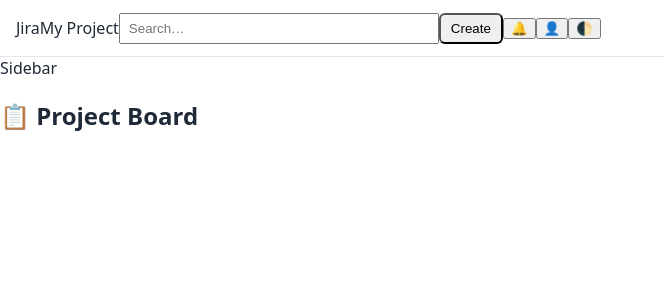
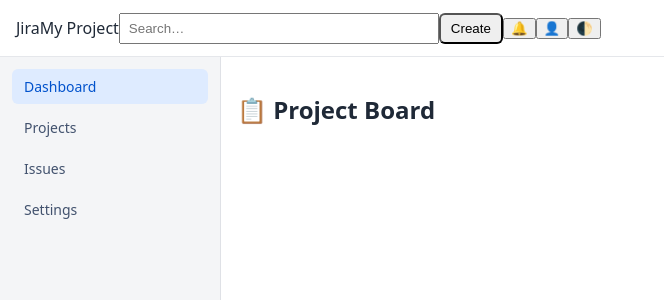
Before and after one commit to nikhilshakohi/jira-frontend, a React (Vite) app: page / in a window 1280 px wide. Shown: the top 300 px of the page, without its empty margins (0-664 px from the left). Built offline with nearby package versions, Linux system fonts and the light colour scheme.

Commit message:
Added sidebar

```diff
--- a/src/app/AppLayout.tsx
+++ b/src/app/AppLayout.tsx
@@ -1,18 +1,16 @@
 import { Outlet } from "react-router-dom";
 import Header from "../components/header/Header";
+import Sidebar from "../components/Sidebar";
 
 export default function AppLayout() {
   return (
     <div className="app-layout">
-      {/* Header */}
       <Header />
 
       <div className="app-body">
-        {/* Sidebar */}
-        <aside>Sidebar</aside>
+        <Sidebar />
 
-        {/* Main content */}
-        <main>
+        <main className="app-main">
           <Outlet />
         </main>
       </div>
--- /dev/null
+++ b/src/components/Sidebar.tsx
@@ -0,0 +1,14 @@
+import "./sidebar.css";
+
+export default function Sidebar() {
+  return (
+    <aside className="sidebar">
+      <nav className="sidebar-nav">
+        <div className="sidebar-item active">Dashboard</div>
+        <div className="sidebar-item">Projects</div>
+        <div className="sidebar-item">Issues</div>
+        <div className="sidebar-item">Settings</div>
+      </nav>
+    </aside>
+  );
+}
--- /dev/null
+++ b/src/components/sidebar.css
@@ -0,0 +1,31 @@
+.sidebar {
+    width: 220px;
+    background-color: var(--sidebar-bg, #f4f5f7);
+    border-right: 1px solid #dfe1e6;
+    height: calc(100vh - 56px); /* header height */
+  }
+
+  .sidebar-nav {
+    display: flex;
+    flex-direction: column;
+    padding: 12px;
+    gap: 6px;
+  }
+
+  .sidebar-item {
+    padding: 8px 12px;
+    border-radius: 6px;
+    cursor: pointer;
+    font-size: 14px;
+    color: #42526e;
+  }
+
+  .sidebar-item:hover {
+    background-color: #ebecf0;
+  }
+
+  .sidebar-item.active {
+    background-color: #deebff;
+    color: #0052cc;
+    font-weight: 500;
+  }
--- a/src/index.css
+++ b/src/index.css
@@ -14,3 +14,13 @@ body {
   color: var(--text);
   font-family: system-ui, sans-serif;
 }
+
+.app-body {
+  display: flex;
+}
+
+.app-main {
+  flex: 1;
+  padding: 16px;
+  background: #ffffff;
+}
```
